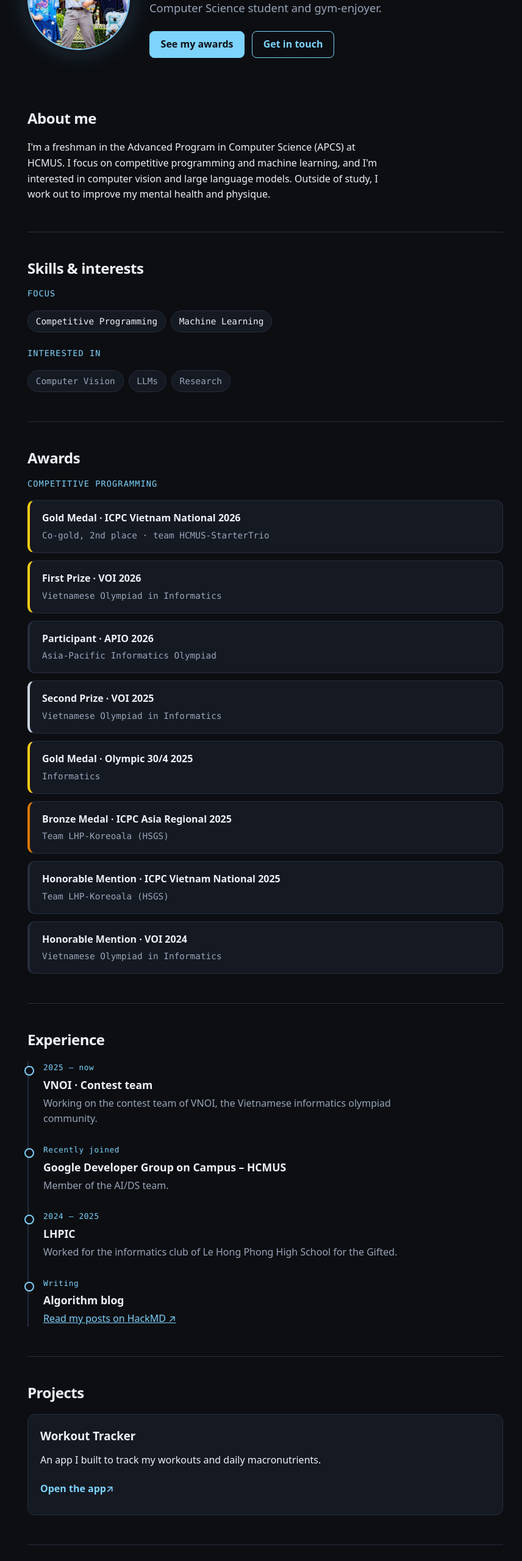
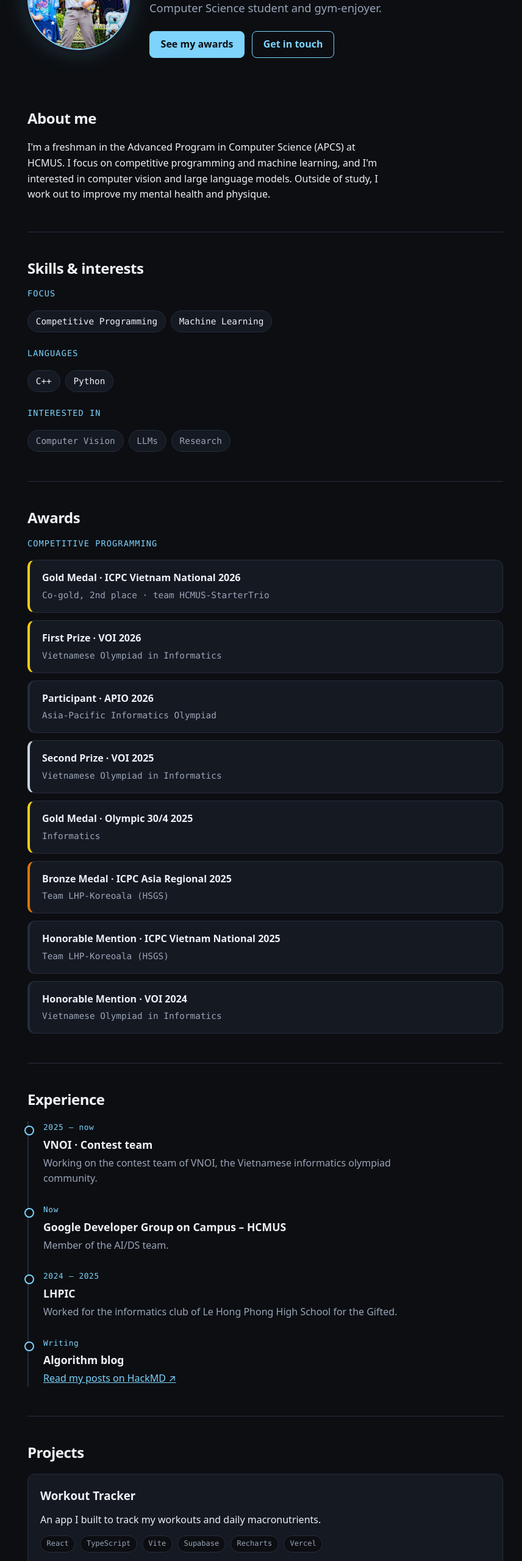
Before and after one commit to LeLamZeroOP/Portfolio, a plain HTML site: page index.html in a window 1280 px wide. Shown: the part 240-2800 px from the top of the page at 61% size, without its empty margins (205-1061 px from the left). Drawn offline with Linux system fonts and the light colour scheme.

Commit message:
feat: add email, languages, Workout Tracker stack and repo link
Co-Authored-By: Claude Opus 5.5 <noreply@anthropic.com>

```diff
--- a/index.html
+++ b/index.html
@@ -79,7 +79,11 @@
       <ul class="tags">
         <li><span lang="en">Competitive Programming</span><span lang="vi">Lập trình thi đấu</span></li>
         <li><span lang="en">Machine Learning</span><span lang="vi">Học máy</span></li>
-        <!-- TODO: owner to list programming languages and tools (e.g. C++, Python, ...). -->
+      </ul>
+      <p class="section-lead section-lead-gap"><span lang="en">Languages</span><span lang="vi">Ngôn ngữ lập trình</span></p>
+      <ul class="tags">
+        <li>C++</li>
+        <li>Python</li>
       </ul>
       <p class="section-lead section-lead-gap"><span lang="en">Interested in</span><span lang="vi">Quan tâm</span></p>
       <ul class="tags tags-muted">
@@ -138,7 +142,7 @@
           <p lang="vi">Thành viên contest team của VNOI, cộng đồng Olympic Tin học Việt Nam.</p>
         </li>
         <li>
-          <p class="when"><span lang="en">Recently joined</span><span lang="vi">Mới tham gia</span></p>
+          <p class="when"><span lang="en">Now</span><span lang="vi">Hiện tại</span></p>
           <h3>Google Developer Group on Campus – HCMUS</h3>
           <p lang="en">Member of the AI/DS team.</p>
           <p lang="vi">Thành viên ban AI/DS.</p>
@@ -168,10 +172,22 @@
           <h3>Workout Tracker</h3>
           <p lang="en">An app I built to track my workouts and daily macronutrients.</p>
           <p lang="vi">Ứng dụng mình làm để theo dõi các buổi tập và lượng macro dinh dưỡng mỗi ngày.</p>
-          <!-- TODO: owner to add the tech stack (tags-sm list) and a GitHub repo link if public. -->
-          <a class="card-link" href="https://workout-companian-forge.vercel.app/" target="_blank" rel="noopener">
-            <span lang="en">Open the app</span><span lang="vi">Mở ứng dụng</span> ↗
-          </a>
+          <ul class="tags tags-sm" aria-label="Tech stack">
+            <li>React</li>
+            <li>TypeScript</li>
+            <li>Vite</li>
+            <li>Supabase</li>
+            <li>Recharts</li>
+            <li>Vercel</li>
+          </ul>
+          <div class="card-links">
+            <a class="card-link" href="https://workout-companian-forge.vercel.app/" target="_blank" rel="noopener">
+              <span lang="en">Open the app</span><span lang="vi">Mở ứng dụng</span> ↗
+            </a>
+            <a class="card-link" href="https://github.com/LeLamZeroOP/Workout-Companian-Forge-" target="_blank" rel="noopener">
+              <span lang="en">Source code</span><span lang="vi">Mã nguồn</span> ↗
+            </a>
+          </div>
         </article>
       </div>
     </section>
@@ -196,8 +212,8 @@
 
     <section id="contact">
       <h2><span lang="en">Contact</span><span lang="vi">Liên hệ</span></h2>
-      <!-- TODO: owner to add an email address (and LinkedIn / Codeforces / others if wanted). -->
       <ul class="contact-links">
+        <li><a href="mailto:lelamctin2005@gmail.com">Email (lelamctin2005@gmail.com)</a></li>
         <li><a href="https://github.com/LeLamZeroOP" target="_blank" rel="noopener">GitHub (@LeLamZeroOP)</a></li>
         <li><a href="https://hackmd.io/@1OR5F5o5T_ahzGRzQ3ydZQ/H1zWG0DWT" target="_blank" rel="noopener">HackMD</a></li>
       </ul>
--- a/style.css
+++ b/style.css
@@ -256,6 +256,9 @@ h2 { margin: 0 0 1rem; font-size: 1.5rem; letter-spacing: -0.02em; }
   text-decoration: none;
 }
 .card-link:hover { text-decoration: underline; }
+/* Several links at the bottom of a card */
+.card-links { display: flex; flex-wrap: wrap; gap: 0 1.25rem; margin-top: auto; }
+.card-links .card-link { margin-top: 0; }
 
 .tags { list-style: none; padding: 0; margin: 0; display: flex; flex-wrap: wrap; gap: .5rem; }
 .tags li {
```
Also changed, not shown: 1 other file.
